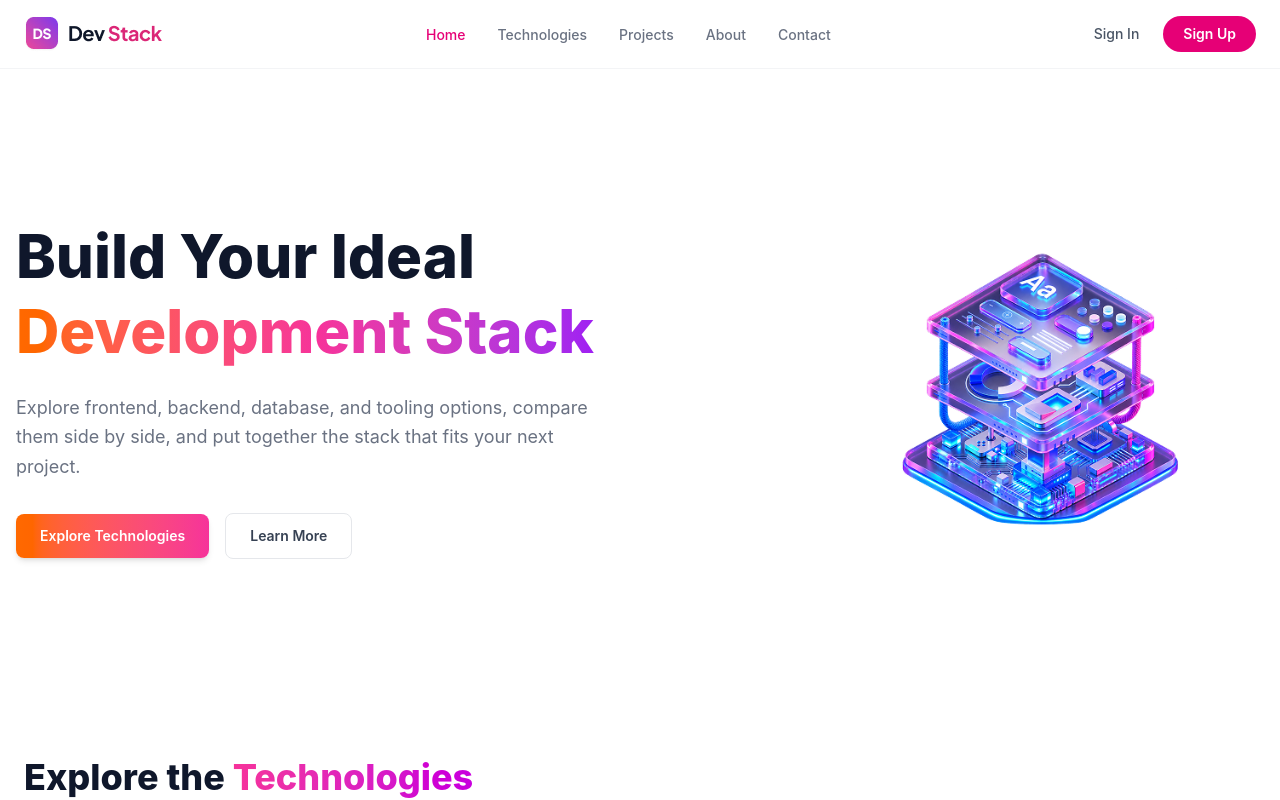
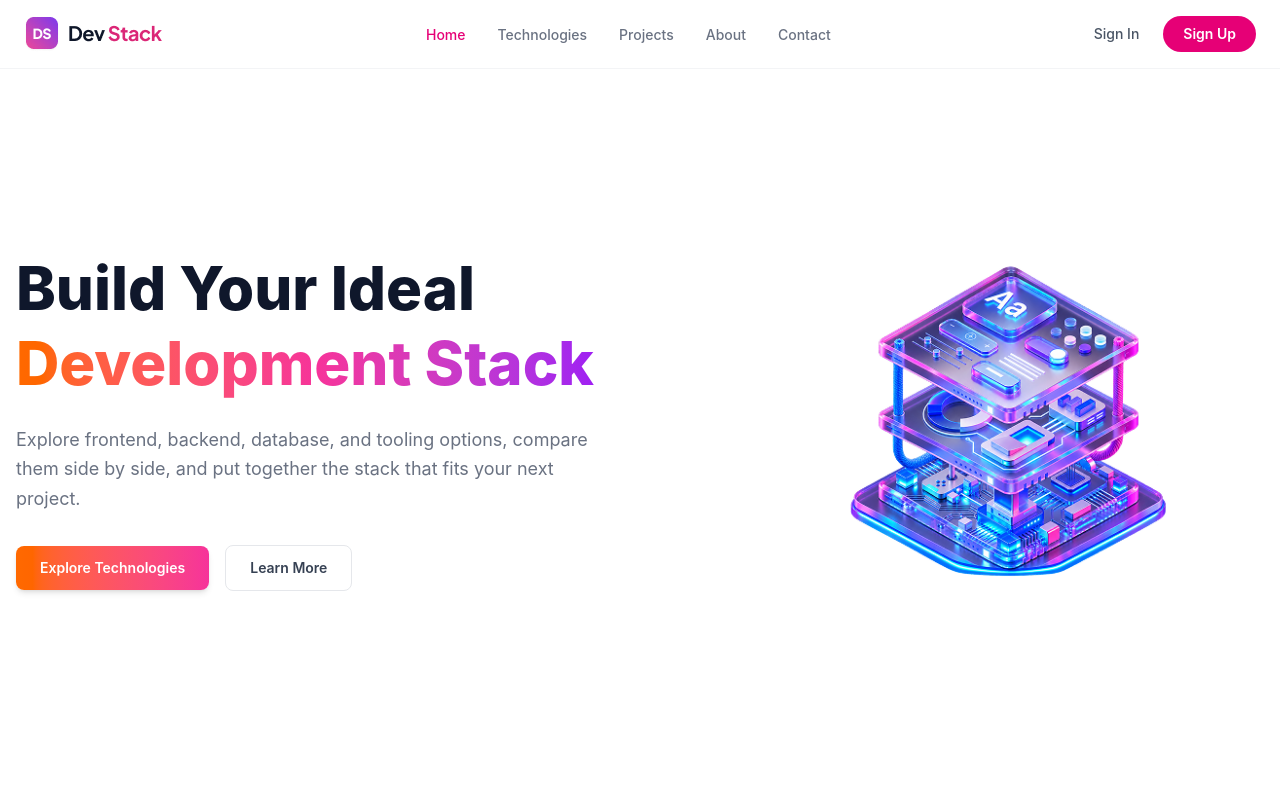
Before and after one commit to Pollab-Das/B14-A5-Dev-Stack, a React (Vite) app: page / in a window 1280 px wide. Shown: the top 800 px of the page. Built offline with nearby package versions, Linux system fonts and the light colour scheme.

Commit message:
hero section image sizeing

```diff
--- a/src/components/Hero.tsx
+++ b/src/components/Hero.tsx
@@ -34,7 +34,7 @@
           <img
             src={heroImg}
             alt="Development Stack Illustration"
-            className="w-full max-w-md"
+            className="w-full max-w-lg"
           />
         </div>
       </div>
```
